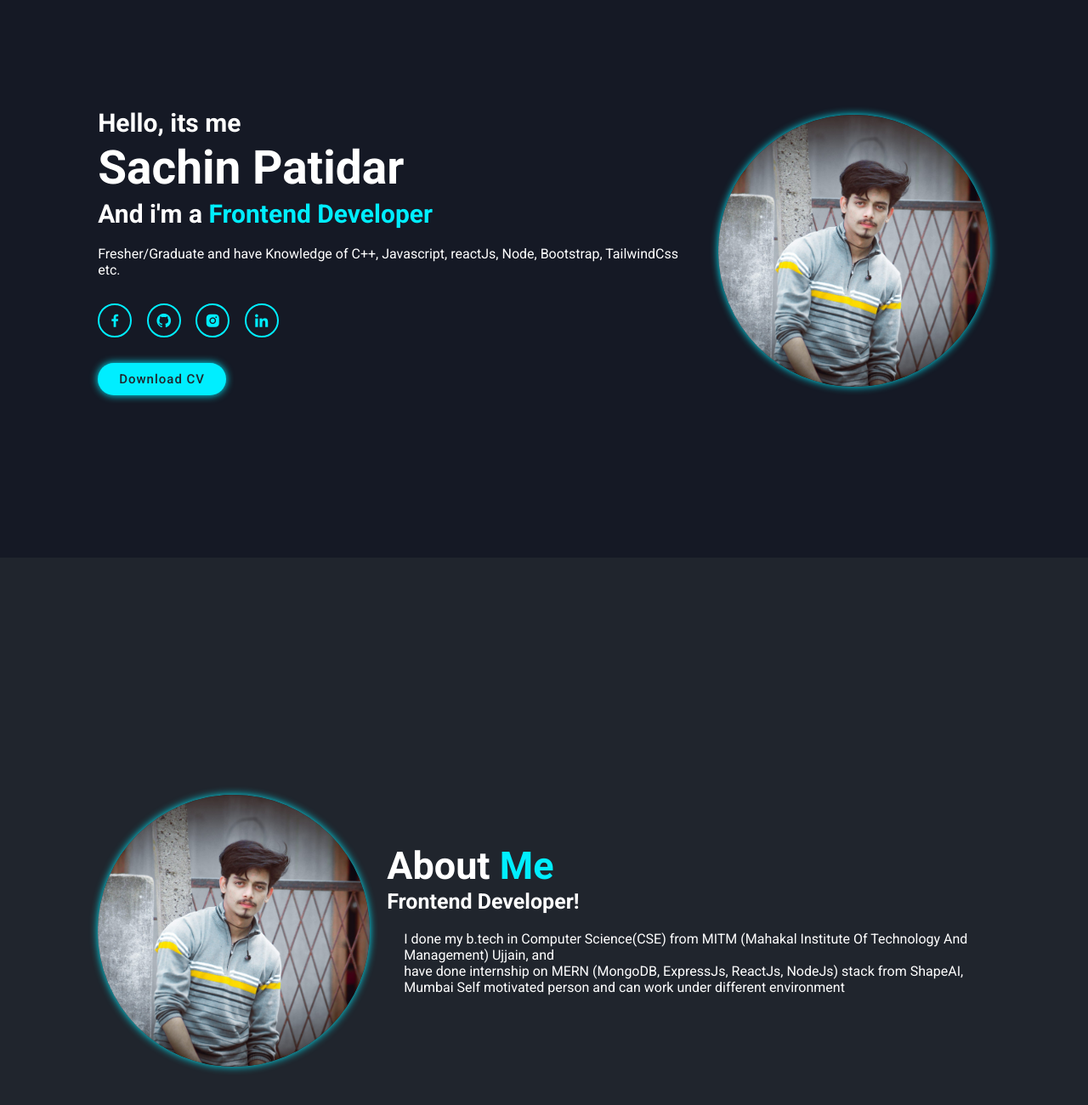
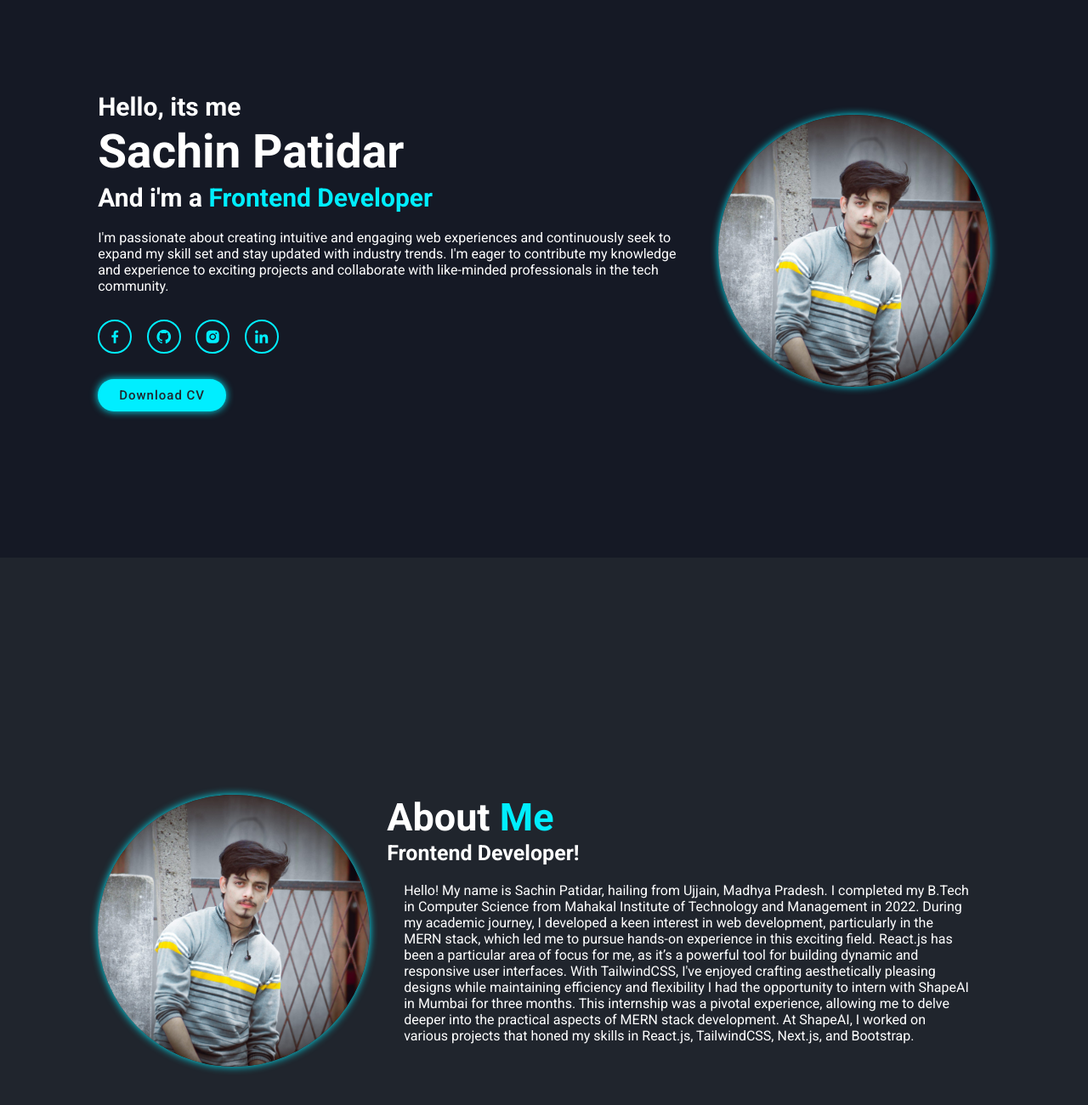
Before and after one commit to harry413/sachin_patidar_Portfolio, a plain HTML site: page index.html in a window 1280 px wide. Shown: the part 144-1444 px from the top of the page at 85% size. Drawn offline with nearby package versions, Linux system fonts and the light colour scheme.

Commit message:
Update index about & hero section

```diff
--- a/index.html
+++ b/index.html
@@ -39,7 +39,7 @@
                 <h1>Sachin Patidar</h1>
                 <h3>And i'm a <span>Frontend Developer</span></h3>
                 <p>
-                    Fresher/Graduate and have Knowledge of C++, Javascript, reactJs, Node, Bootstrap, TailwindCss etc.
+                    I'm passionate about creating intuitive and engaging web experiences and continuously seek to expand my skill set and stay updated with industry trends. I'm eager to contribute my knowledge and experience to exciting projects and collaborate with like-minded professionals in the tech community.
                 </p>
                 <div class="social-media">
                     <a href="#"><i class='bx bxl-facebook'></i></a>
@@ -66,9 +66,9 @@
                 <h2 class="heading">About<span> Me</span></h2>
                 <h3>Frontend Developer!</h3>
                 <p>
-                     I done my b.tech in Computer Science(CSE) from MITM (Mahakal Institute Of Technology And Management) Ujjain,
-                    and<br/> have done internship on MERN (MongoDB, ExpressJs, ReactJs, NodeJs) stack from ShapeAI, Mumbai
-                    Self motivated person and can work under different environment
+                     Hello! My name is Sachin Patidar, hailing from Ujjain, Madhya Pradesh. I completed my B.Tech in Computer Science from Mahakal Institute of Technology and Management in 2022. During my academic journey, I developed a keen interest in web development, particularly in the MERN stack, which led me to pursue hands-on experience in this exciting field.
+                    React.js has been a particular area of focus for me, as it’s a powerful tool for building dynamic and responsive user interfaces. With TailwindCSS, I've enjoyed crafting aesthetically pleasing designs while maintaining efficiency and flexibility
+                    I had the opportunity to intern with ShapeAI in Mumbai for three months. This internship was a pivotal experience, allowing me to delve deeper into the practical aspects of MERN stack development. At ShapeAI, I worked on various projects that honed my skills in React.js, TailwindCSS, Next.js, and Bootstrap.
                 </p>
                 <!--<a href="#" class="btn">Read More</a>-->
             </div>
```
